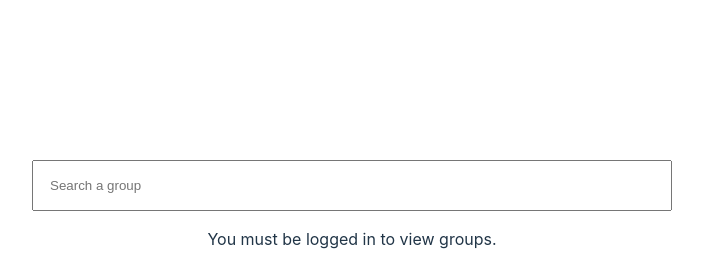
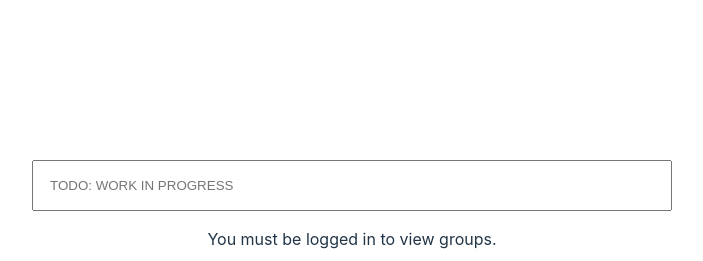
Before and after one commit to ascyrax/bunqchat, a React (Vite) app in the folder frontend/: page /join in a window 1280 px wide. Shown: the top 261 px of the page, without its empty margins (288-991 px from the left). Built offline with nearby package versions, Linux system fonts and the light colour scheme.

Commit message:
minor fixes. dealt with some todos.

```diff
--- a/frontend/src/components/CreateGroup.jsx
+++ b/frontend/src/components/CreateGroup.jsx
@@ -30,6 +30,7 @@ export default function CreateGroup({ setCurrentGroup }) {
   // };
 
   const handleInput = (e) => {
+    setError("");
     setGroupName(e.target.value);
   };
 
--- a/frontend/src/components/JoinGroup.jsx
+++ b/frontend/src/components/JoinGroup.jsx
@@ -132,7 +132,8 @@ export default function JoinGroup({ setCurrentGroup }) {
       <div className="search">
         <input
           type="search"
-          placeholder="Search a group"
+          // placeholder="Search a group"
+          placeholder="TODO: WORK IN PROGRESS"
           value={value}
           onChange={handleInput}
         />
--- a/frontend/src/styles/JoinGroup.css
+++ b/frontend/src/styles/JoinGroup.css
@@ -14,6 +14,7 @@
 .joinGroup > .search > input {
   width: 100%;
   padding: 1rem;
+  color: white;
 }
 
 .joinGroup > .list {
```
Also changed, not shown: 1 other file (tests, documents, lock files or other folders).
